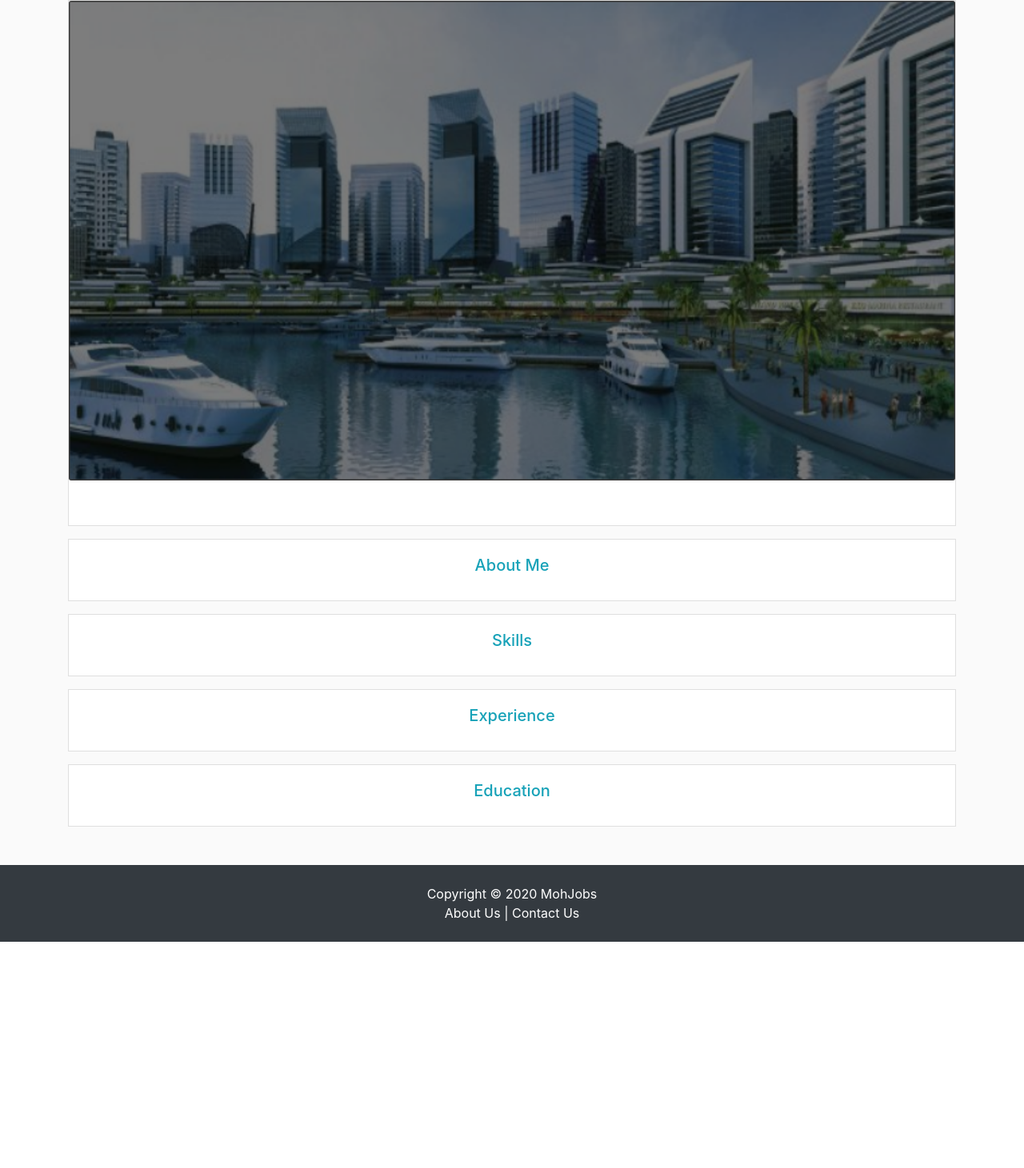
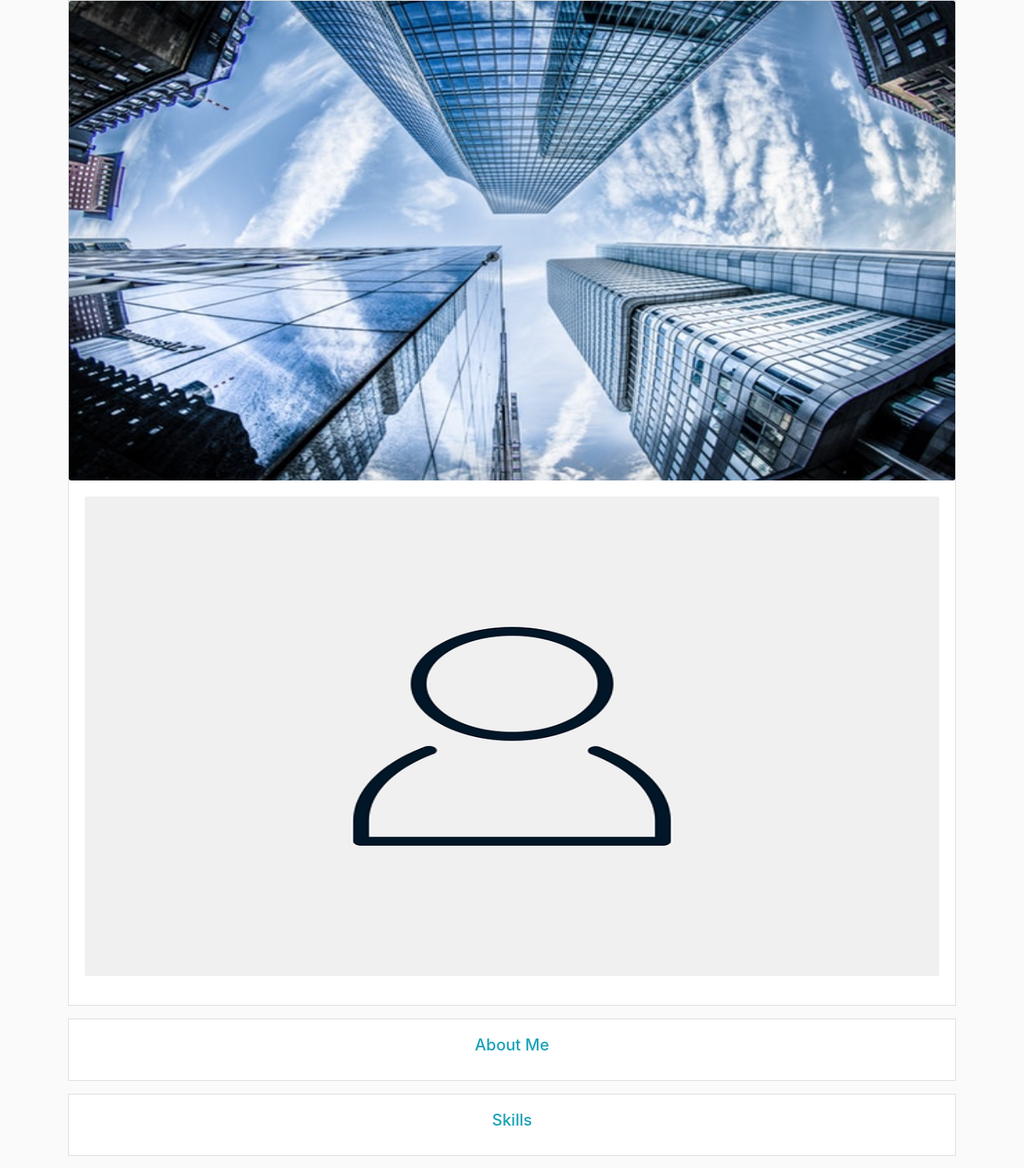
Before and after one commit to kenmoh/mohjobs, a Django app: template templates/accounts/user_details.html in a window 1280 px wide. Shown: the part 56-1517 px from the top of the page at 80% size. Before the commit the page ends 1234 px from the top, so only its background shows below. Run offline with Django 3.2, Linux system fonts and the light colour scheme; the template is opened without the code that fills it, so the values that code supplies are empty; some libraries are stand-ins or nearby versions.

Commit message:
Edited hoome page, search page

```diff
--- a/templates/accounts/user_details.html
+++ b/templates/accounts/user_details.html
@@ -8,12 +8,13 @@
         {% if user.userprofile.background_image %}
             <img src="{{ user.userprofile.background_image.url}}" class="card-img-top bg-img" alt="">
         {% else %}
-        <img src="{% static 'img/eko.png' %}" class="card-img search-bg" alt="..." />
+        <img src="{% static 'img/building.jpg' %}" class="card-img search-bg" alt="..." />
         {% endif %}
             <div class="card-body">
             {% if user.userprofile.profile_image %}
             <img src="{{ user.userprofile.profile_image.url}}" class="rounded-circle img-circle mx-auto d-block shadow" alt="...">
             {% else %}
+            <img src="{% static 'img/user.png' %}" class="card-img search-bg" alt="..." />
             {% endif %}
                 <h5 class="card-title mt-2 text-center text-info"> {{ user.first_name.title }}  {{user.last_name.title}} </h5>
                 <div class="">
--- a/templates/experience/edit_experience.html
+++ b/templates/experience/edit_experience.html
@@ -40,9 +40,9 @@
                 </div>
               </div>
               <div class="form-group">
-                <textarea class="form-control align-left" name="job_description" placeholder="Job Description">
-                    {{ experience.job_description }}
-              </textarea>
+                <textarea class="form-control align-left"
+                name="job_description"
+                placeholder="Job Description">{{ experience.job_description }}</textarea>
               </div>
               <button type="submit" class="btn btn-black  btn-sm mt-3 btn-block">
                 EDIT EXPERIENCE
```
Also changed, not shown: templates/experience/add_experience.html (+6 -1 lines).
